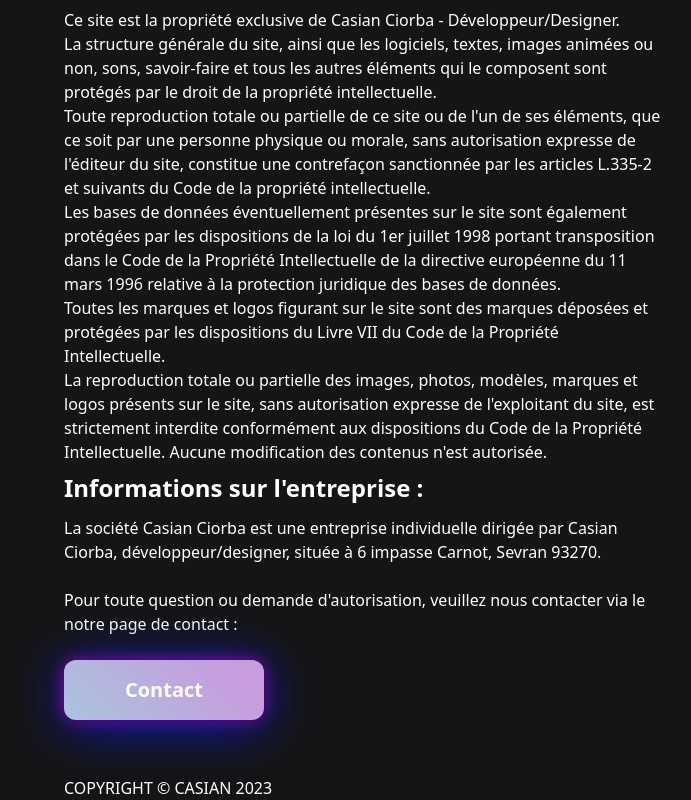
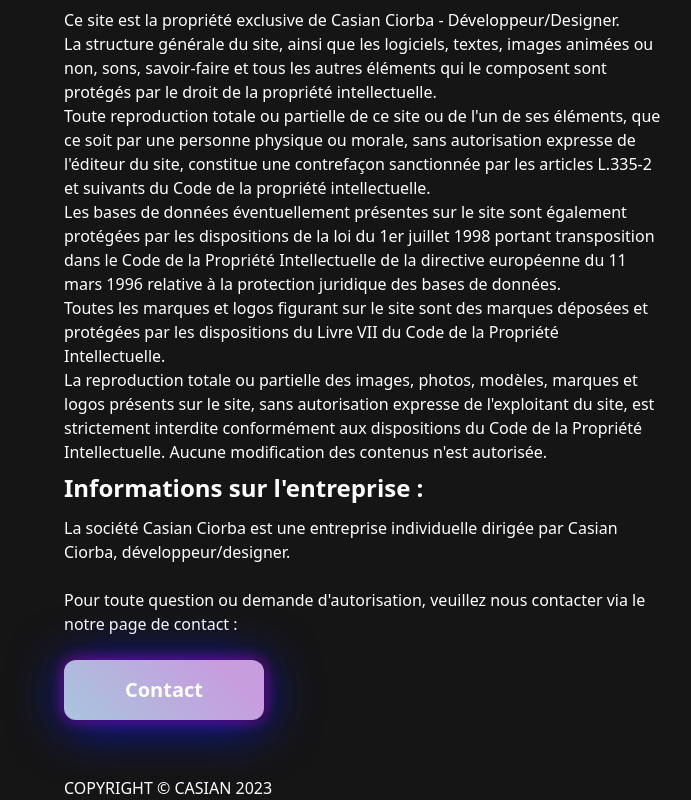
Before and after one commit to CasianLW/portfolio-casian-react-typecript-cms, a Next.js app: page /mentions-legales in a window 1280 px wide. Shown: the part 492-1292 px from the top of the page, without its empty margins (0-691 px from the left). Built offline with nearby package versions, Linux system fonts and the light colour scheme.

Commit message:
Update index.tsx

```diff
--- a/pages/mentions-legales/index.tsx
+++ b/pages/mentions-legales/index.tsx
@@ -70,8 +70,7 @@ const MentionsLegales: NextPage = () => {
             </p>
             <h2>Informations sur l&apos;entreprise :</h2>
             <p>
-              La société Casian Ciorba est une entreprise individuelle dirigée par Casian Ciorba, développeur/designer,
-              située à 6 impasse Carnot, Sevran 93270.
+              La société Casian Ciorba est une entreprise individuelle dirigée par Casian Ciorba, développeur/designer.
             </p>
             <br />
             <p>
```
